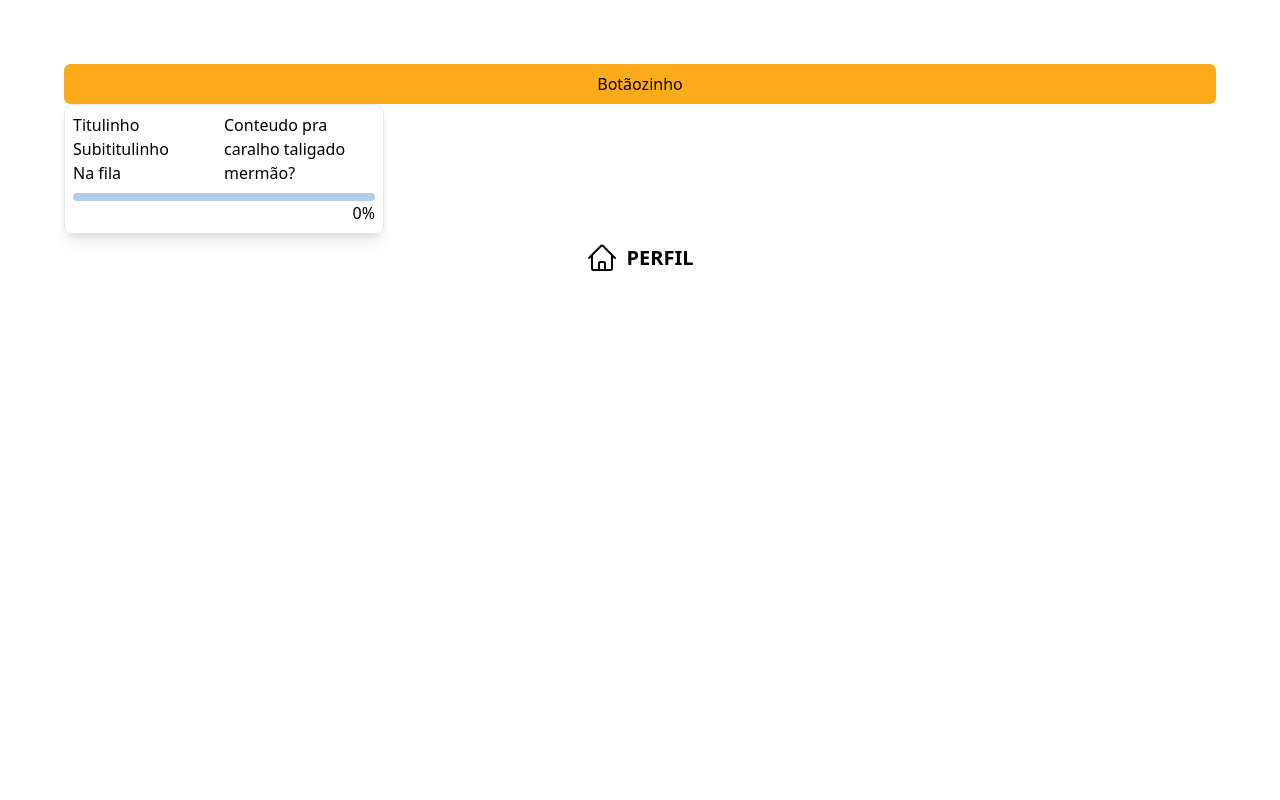
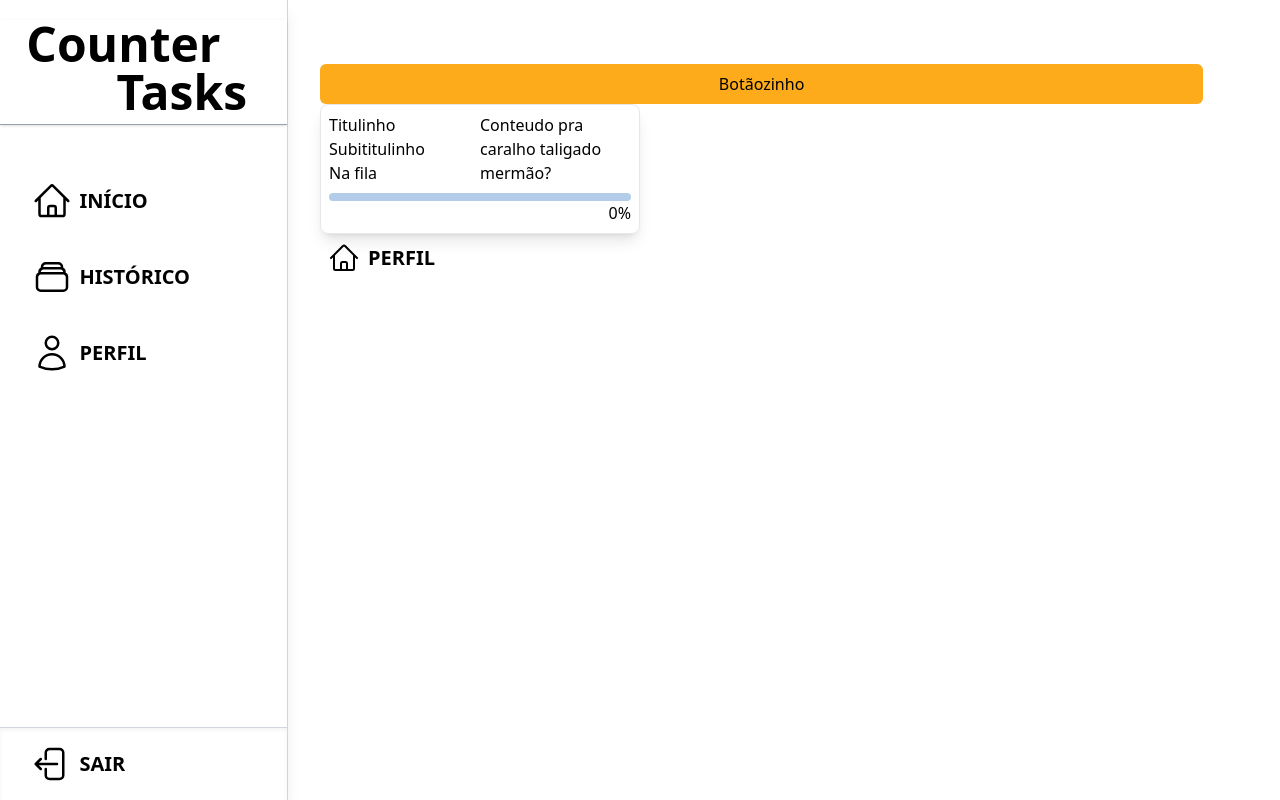
Before and after one commit to GeovaniSV/countertasks-frontend, a React (Vite) app: page / in a window 1280 px wide. Built offline with nearby package versions, Linux system fonts and the light colour scheme.

Commit message:
feat:SideBar

```diff
--- a/src/App.tsx
+++ b/src/App.tsx
@@ -1,14 +1,21 @@
-import { BrowserRouter, Routes, Route } from "react-router-dom";
-import ComponentsUsage from "./pages/ComponentsUsage";
+import { BrowserRouter, Routes, Route } from 'react-router-dom'
+import ComponentsUsage from './pages/ComponentsUsage'
+import SideBar from './components/SideBar'
 
 function App() {
-  return (
-    <BrowserRouter>
-      <Routes>
-        <Route path="/" element={<ComponentsUsage />} />
-      </Routes>
-    </BrowserRouter>
-  );
+	return (
+		<div>
+			<SideBar />
+			<BrowserRouter>
+				<Routes>
+					<Route
+						path="/"
+						element={<ComponentsUsage />}
+					/>
+				</Routes>
+			</BrowserRouter>
+		</div>
+	)
 }
 
-export default App;
+export default App
--- /dev/null
+++ b/src/components/SideBar/index.tsx
@@ -0,0 +1,98 @@
+import { useRef, useState } from 'react'
+import SideBarButton from '../ui/SideBarButton'
+
+import {
+	HomeIcon,
+	RectangleStackIcon,
+	UserIcon,
+	ArrowLeftStartOnRectangleIcon,
+} from '@heroicons/react/24/outline'
+
+function SideBar() {
+	const [active, setAcitve] = useState({
+		home: false,
+		history: false,
+		profile: false,
+	})
+	const buttonRef = useRef<HTMLButtonElement>(null)
+
+	const handleHomeButton = () => {
+		setAcitve({
+			home: true,
+			history: false,
+			profile: false,
+		})
+	}
+
+	const handleHistoryButton = () => {
+		setAcitve({
+			home: false,
+			history: true,
+			profile: false,
+		})
+	}
+
+	const handleProfileButton = () => {
+		setAcitve({
+			home: false,
+			history: false,
+			profile: true,
+		})
+	}
+	return (
+		<main className="fixed h-screen border-r border-gray-300 shadow-lg w-72 bg-white flex flex-col justify-between">
+			<div>
+				<div className="flex flex-col items-end border-b pr-10 pb-2 border-gray-400 shadow-sm mt-5">
+					<span className="font-bold text-5xl mx-auto">Counter</span>
+					<span className="font-bold text-5xl ml-[40%]">Tasks</span>
+				</div>
+
+				<div className="p-2 mx-auto w-64 mt-10">
+					<ul className="flex flex-col gap-5">
+						<li>
+							<SideBarButton
+								ref={buttonRef}
+								title="INÍCIO"
+								onClick={handleHomeButton}
+								className={`${active.home ? 'bg-amber-200' : ''}`}>
+								<HomeIcon className="size-10" />
+							</SideBarButton>
+						</li>
+
+						<li>
+							<SideBarButton
+								ref={buttonRef}
+								title="HISTÓRICO"
+								onClick={handleHistoryButton}
+								className={`${active.history ? 'bg-amber-200' : ''}`}>
+								<RectangleStackIcon className="size-10" />
+							</SideBarButton>
+						</li>
+
+						<li>
+							<SideBarButton
+								ref={buttonRef}
+								title="PERFIL"
+								onClick={handleProfileButton}
+								className={`${active.profile ? 'bg-amber-200' : ''}`}>
+								<UserIcon className="size-10" />
+							</SideBarButton>
+						</li>
+					</ul>
+				</div>
+			</div>
+
+			<div className="border-t border-gray-300 shadow-inner">
+				<div className="p-2 mx-auto w-64">
+					<SideBarButton
+						ref={buttonRef}
+						title="SAIR">
+						<ArrowLeftStartOnRectangleIcon className="size-10" />
+					</SideBarButton>
+				</div>
+			</div>
+		</main>
+	)
+}
+
+export default SideBar
--- a/src/components/ui/SideBarButton/index.tsx
+++ b/src/components/ui/SideBarButton/index.tsx
@@ -17,7 +17,7 @@ function SideBarButton({
 		<button
 			{...rest}
 			ref={ref}
-			className={`${className} rounded-md flex p-2 gap-2 items-center justify-center font-bold text-xl cursor-pointer hover:bg-amber-200`}>
+			className={`${className} rounded-md flex p-2 w-full gap-2 items-center font-bold text-xl cursor-pointer hover:bg-amber-200`}>
 			<div>{children}</div>
 			{title}
 		</button>
--- a/src/pages/ComponentsUsage/index.tsx
+++ b/src/pages/ComponentsUsage/index.tsx
@@ -42,7 +42,7 @@ function ComponentsUsage() {
 		setActive(!active)
 	}
 	return (
-		<div className="p-16">
+		<div className="p-16 w-[79%] ml-[20%]">
 			<ButtonField
 				title="Botãozinho"
 				ref={buttonRef}
```
Also changed, not shown: 1 other file (tests, documents, lock files or other folders).
